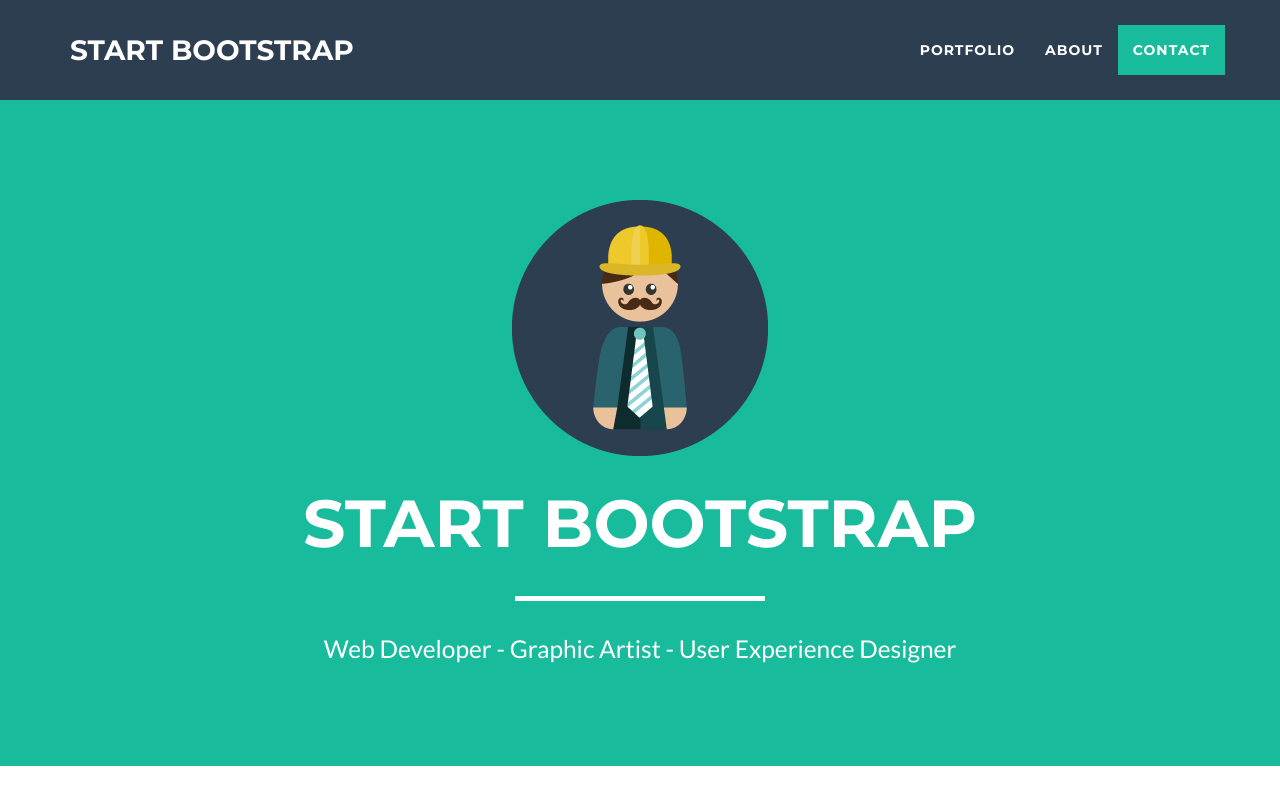
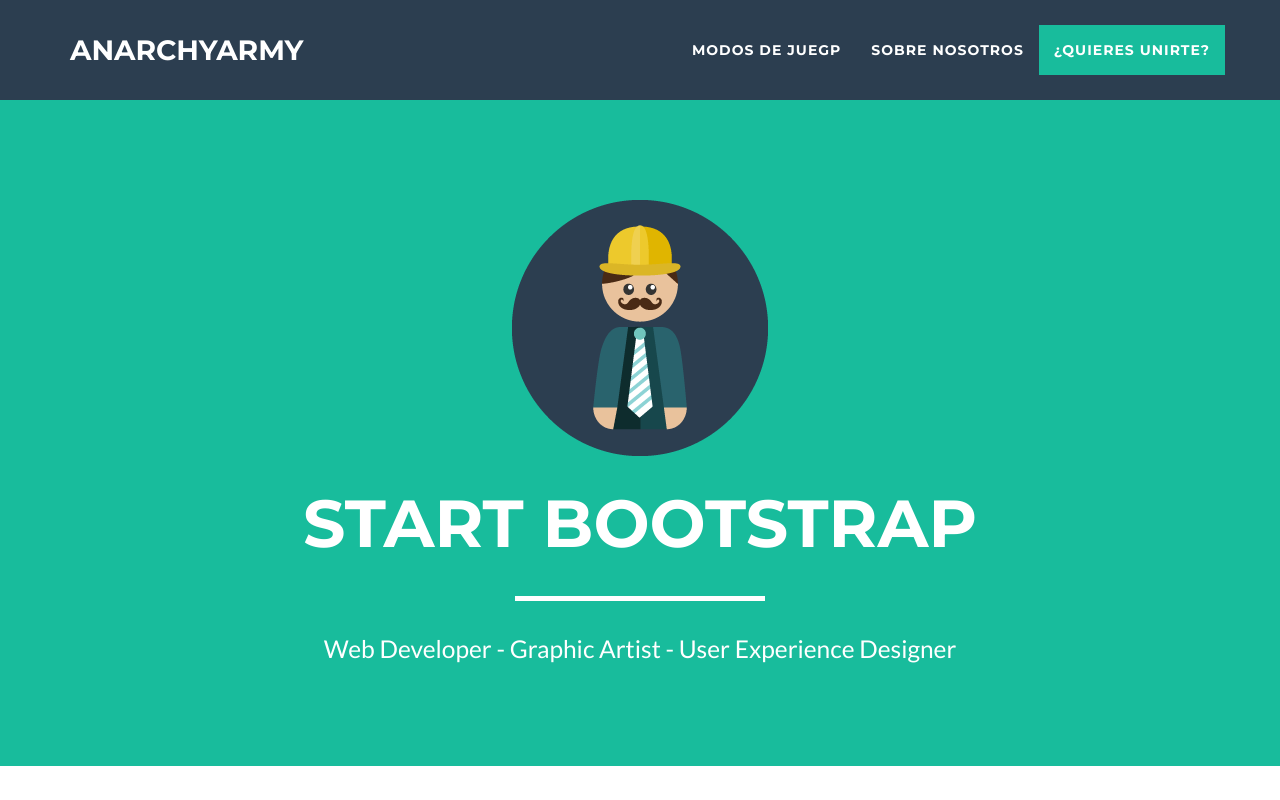
Before and after one commit to Pokerod178/DragonWeb, a website: page index.html in a window 1280 px wide. Shown: the top 800 px of the page. Drawn offline with nearby package versions, Linux system fonts and the light colour scheme.

Commit message:
Update index.html

```diff
--- a/index.html
+++ b/index.html
@@ -9,7 +9,7 @@
     <meta name="description" content="">
     <meta name="author" content="">
 
-    <title>Freelancer - Start Bootstrap Theme</title>
+    <title>AnarchyArmyOfficialPage</title>
 
     <!-- Bootstrap Core CSS -->
     <link href="vendor/bootstrap/css/bootstrap.min.css" rel="stylesheet">
@@ -41,7 +41,7 @@
                 <button type="button" class="navbar-toggle" data-toggle="collapse" data-target="#bs-example-navbar-collapse-1">
                     <span class="sr-only">Toggle navigation</span> Menu <i class="fa fa-bars"></i>
                 </button>
-                <a class="navbar-brand" href="#page-top">Start Bootstrap</a>
+                <a class="navbar-brand" href="#page-top">AnarchyArmy</a>
             </div>
 
             <!-- Collect the nav links, forms, and other content for toggling -->
@@ -51,13 +51,13 @@
                         <a href="#page-top"></a>
                     </li>
                     <li class="page-scroll">
-                        <a href="#portfolio">Portfolio</a>
+                        <a href="#portfolio">Modos De Juegp</a>
                     </li>
                     <li class="page-scroll">
-                        <a href="#about">About</a>
+                        <a href="#about">Sobre Nosotros</a>
                     </li>
                     <li class="page-scroll">
-                        <a href="#contact">Contact</a>
+                        <a href="#contact">¿Quieres Unirte?</a>
                     </li>
                 </ul>
             </div>
```
